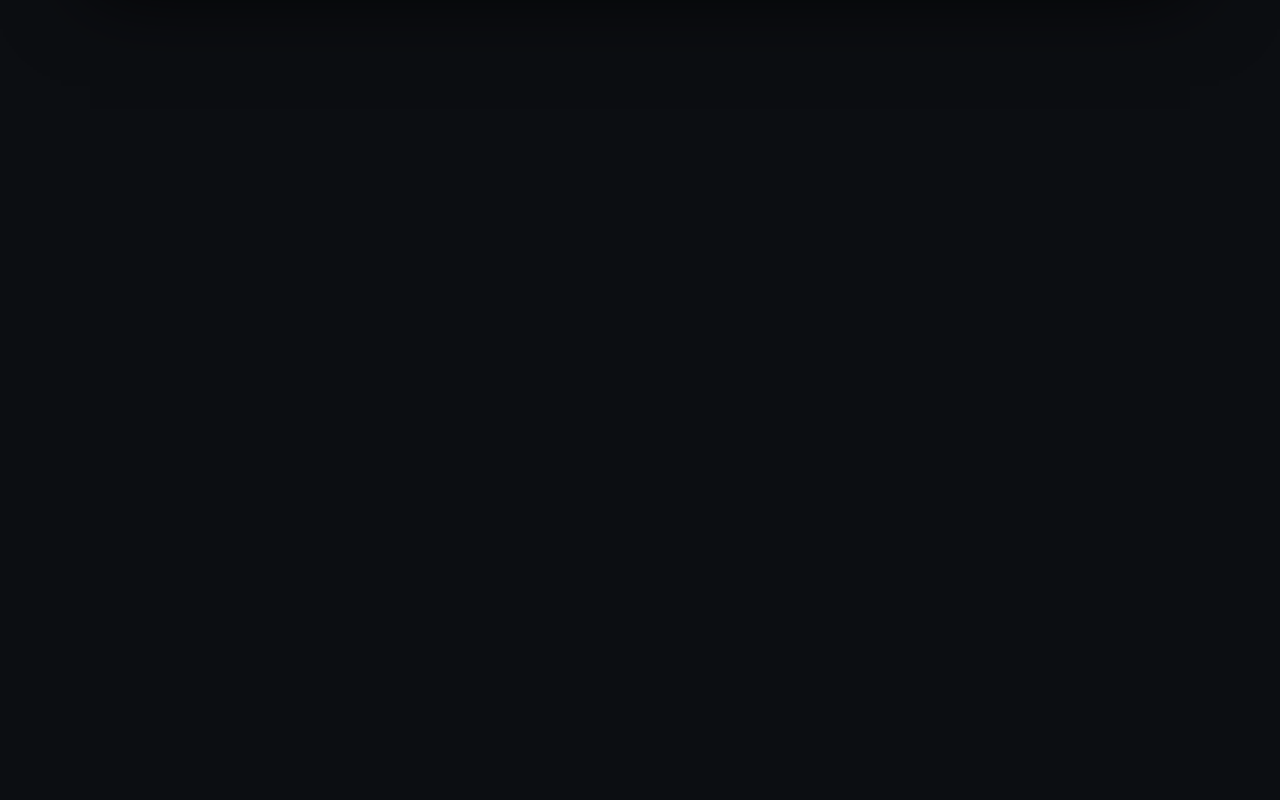
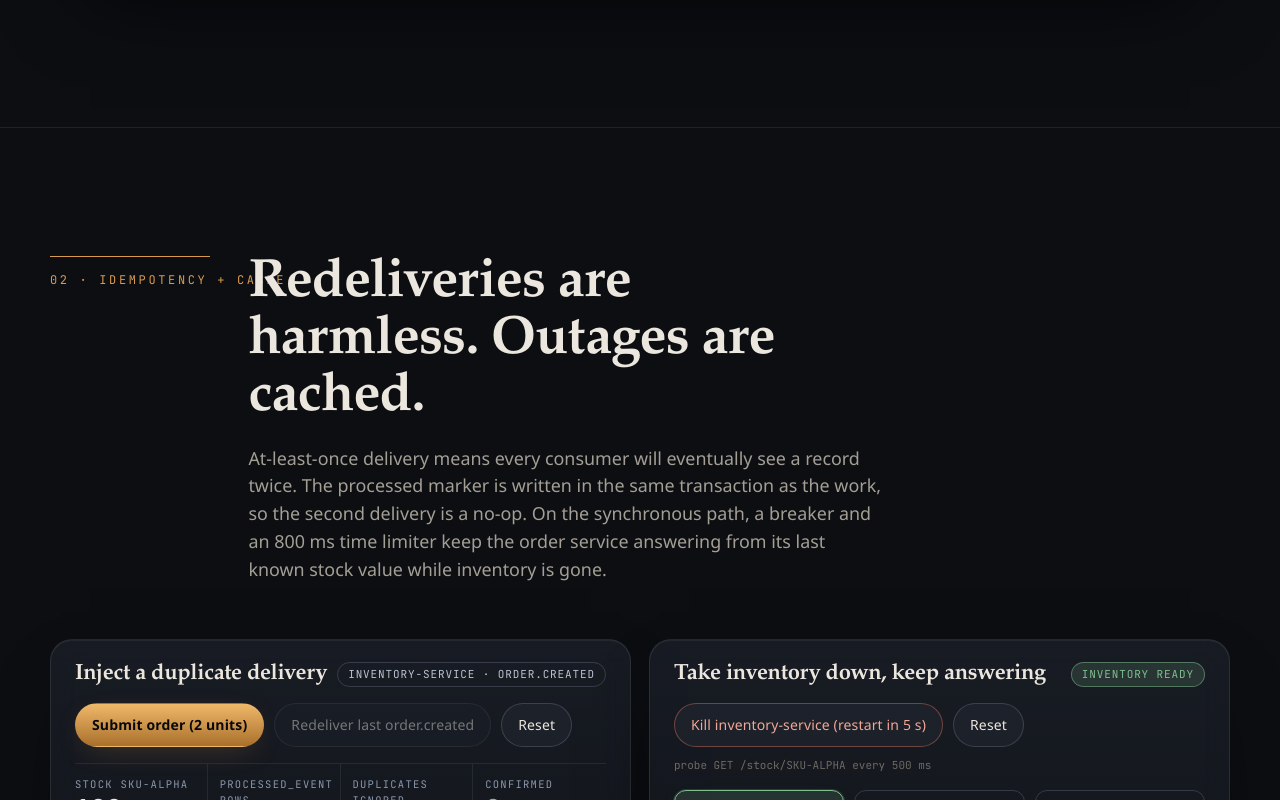
Before and after one commit to SAY-5/ledgermesh, a React (Vite) app in the folder web/: page / in a window 1280 px wide. Shown: the part 2240-3040 px from the top of the page. Before the commit the page ends 2367 px from the top, so only its background shows below. Built offline with nearby package versions, Linux system fonts and the light colour scheme; a web font is replaced by a local one.

Commit message:
feat(web): mount the idempotency and cache section

```diff
--- a/web/src/App.tsx
+++ b/web/src/App.tsx
@@ -1,8 +1,10 @@
 import { Hero } from "./components/Hero.tsx";
+import { IdempotencyCache } from "./components/IdempotencyCache.tsx";
 import { SagaTrace } from "./components/SagaTrace.tsx";
 import "./styles/map.css";
 import "./styles/hero.css";
 import "./styles/saga.css";
+import "./styles/resilience.css";
 
 export function App() {
   return (
@@ -13,6 +15,7 @@ export function App() {
       <Hero />
       <main id="main">
         <SagaTrace />
+        <IdempotencyCache />
       </main>
     </>
   );
```
